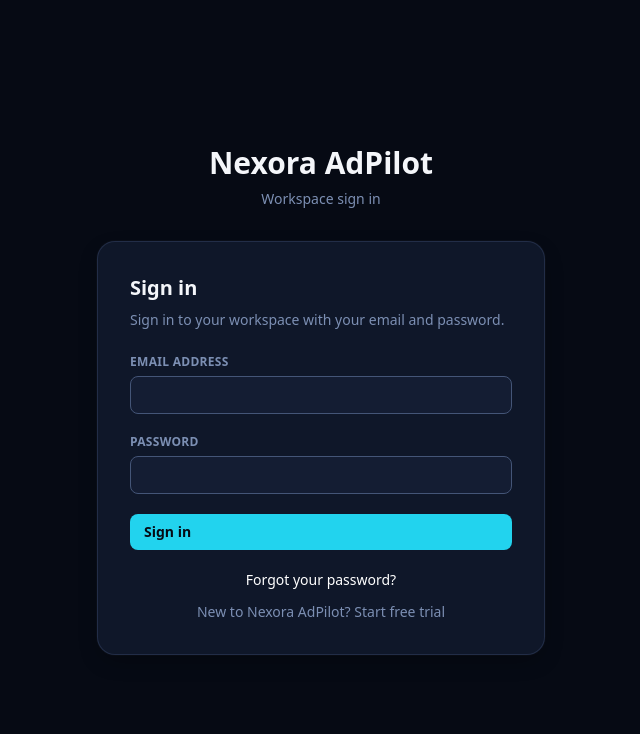
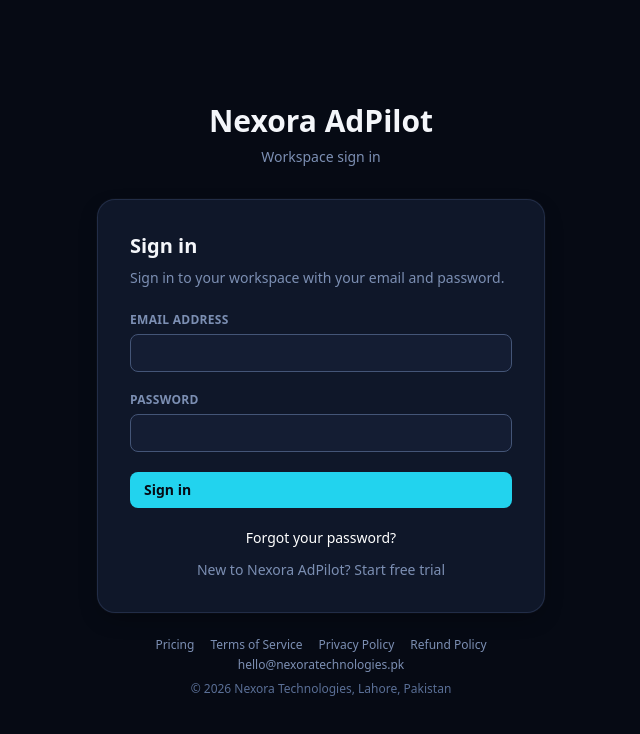
Before and after one commit to sajidshoukat3282/nexora-adpilot, a React (Vite) app: page /login in a window 1280 px wide. Shown: the top 734 px of the page, without its empty margins (319-959 px from the left). Built offline with nearby package versions, Linux system fonts and the light colour scheme; no server answers.

Commit message:
Add legal and pricing links to login and signup pages

```diff
--- /dev/null
+++ b/src/components/LegalLinks.tsx
@@ -0,0 +1,18 @@
+const SITE = "https://nexoratechnologies.pk/";
+const EMAIL = "hello@nexoratechnologies.pk";
+const linkClass = "text-ink-400 hover:text-ink-200 hover:underline";
+
+export function LegalLinks() {
+  return (
+    <nav aria-label="Legal" className="mt-6 text-center text-xs text-ink-500">
+      <div className="flex flex-wrap items-center justify-center gap-x-4 gap-y-1">
+        <a className={linkClass} href={SITE + "pricing.html"} target="_blank" rel="noopener noreferrer">Pricing</a>
+        <a className={linkClass} href={SITE + "terms.html"} target="_blank" rel="noopener noreferrer">Terms of Service</a>
+        <a className={linkClass} href={SITE + "privacy.html"} target="_blank" rel="noopener noreferrer">Privacy Policy</a>
+        <a className={linkClass} href={SITE + "refund.html"} target="_blank" rel="noopener noreferrer">Refund Policy</a>
+        <a className={linkClass} href={"mailto:" + EMAIL}>{EMAIL}</a>
+      </div>
+      <div className="mt-2">&copy; 2026 Nexora Technologies, Lahore, Pakistan</div>
+    </nav>
+  );
+}
--- a/src/features/auth/ClientLoginPage.tsx
+++ b/src/features/auth/ClientLoginPage.tsx
@@ -2,6 +2,7 @@ import React, { useEffect, useState } from "react";
 import { useNavigate, useSearchParams } from "@/lib/router";
 import { useSession } from "@/hooks/useSession";
 import { resendVerificationEmail } from "@/lib/api/auth";
+import { LegalLinks } from "@/components/LegalLinks";
 
 export const ClientLoginPage: React.FC = () => {
   const navigate = useNavigate();
@@ -149,6 +150,7 @@ export const ClientLoginPage: React.FC = () => {
             </button>
           </p>
         </div>
+        <LegalLinks />
       </section>
     </main>
   );
--- a/src/features/auth/LoginPage.tsx
+++ b/src/features/auth/LoginPage.tsx
@@ -6,6 +6,7 @@ import {
 } from "react-icons/fi";
 import { useNavigate, useSearchParams } from "@/lib/router";
 import { useSession } from "@/hooks/useSession";
+import { LegalLinks } from "@/components/LegalLinks";
 
 export const LoginPage: React.FC = () => {
   const navigate = useNavigate();
@@ -187,6 +188,7 @@ export const LoginPage: React.FC = () => {
         <p className="mt-6 text-center text-xs text-ink-500">
           Passwordless authentication • Nexora Technologies
         </p>
+        <LegalLinks />
       </div>
     </div>
   );
--- a/src/features/auth/SignupPage.tsx
+++ b/src/features/auth/SignupPage.tsx
@@ -3,6 +3,7 @@ import { useNavigate } from "@/lib/router";
 import { useSession } from "@/hooks/useSession";
 import { resendVerificationEmail } from "@/lib/api/auth";
 import { CURRENCY_CODES } from "@/domain";
+import { LegalLinks } from "@/components/LegalLinks";
 
 const CURRENCY_NAMES: Record<string, string> = {
   PKR: "Pakistani Rupee", USD: "US Dollar", GBP: "British Pound", EUR: "Euro", AED: "UAE Dirham",
@@ -317,6 +318,7 @@ export const SignupPage: React.FC = () => {
             </button>
           </p>
         </div>
+        <LegalLinks />
       </section>
     </main>
   );
```
